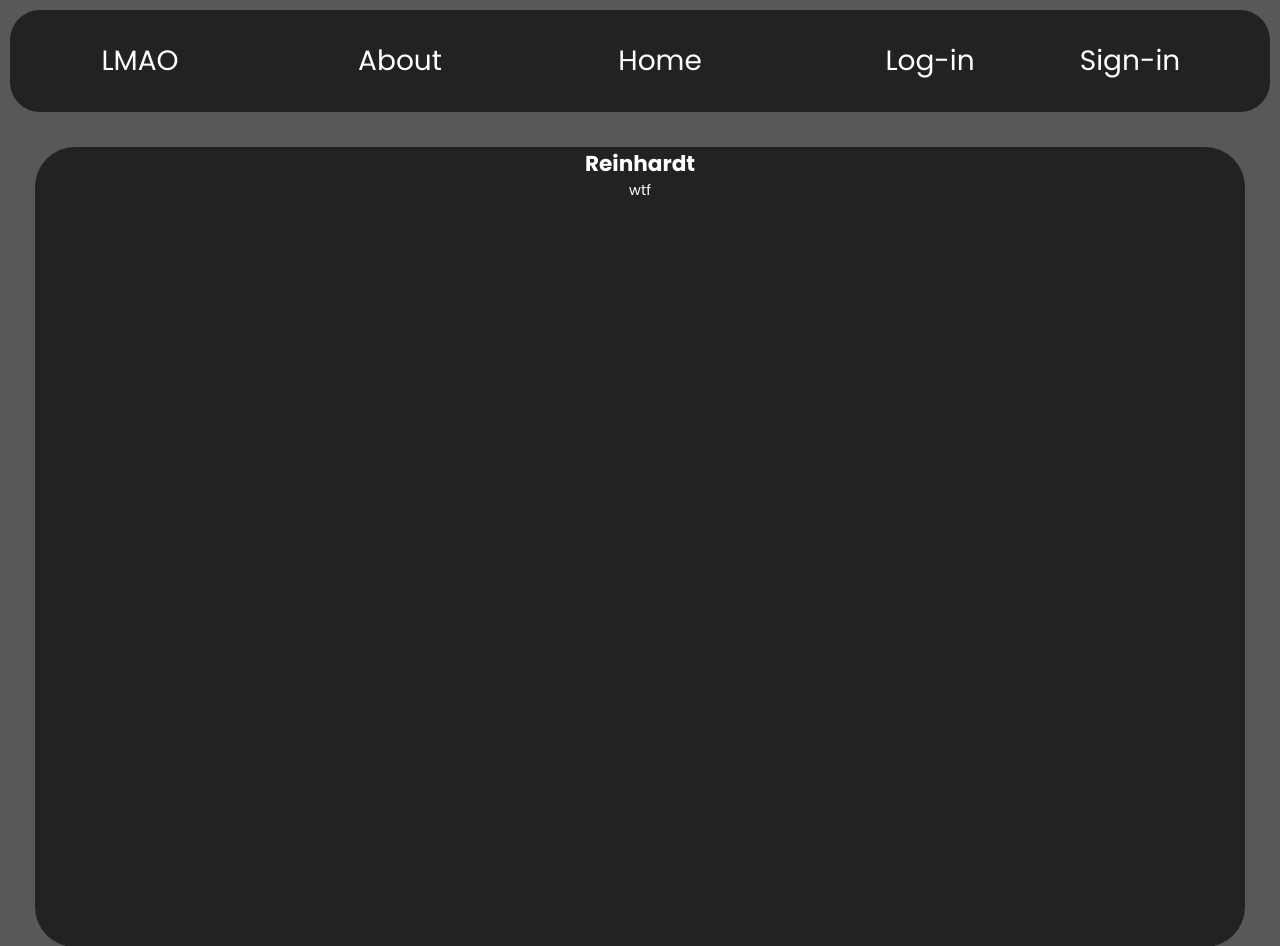
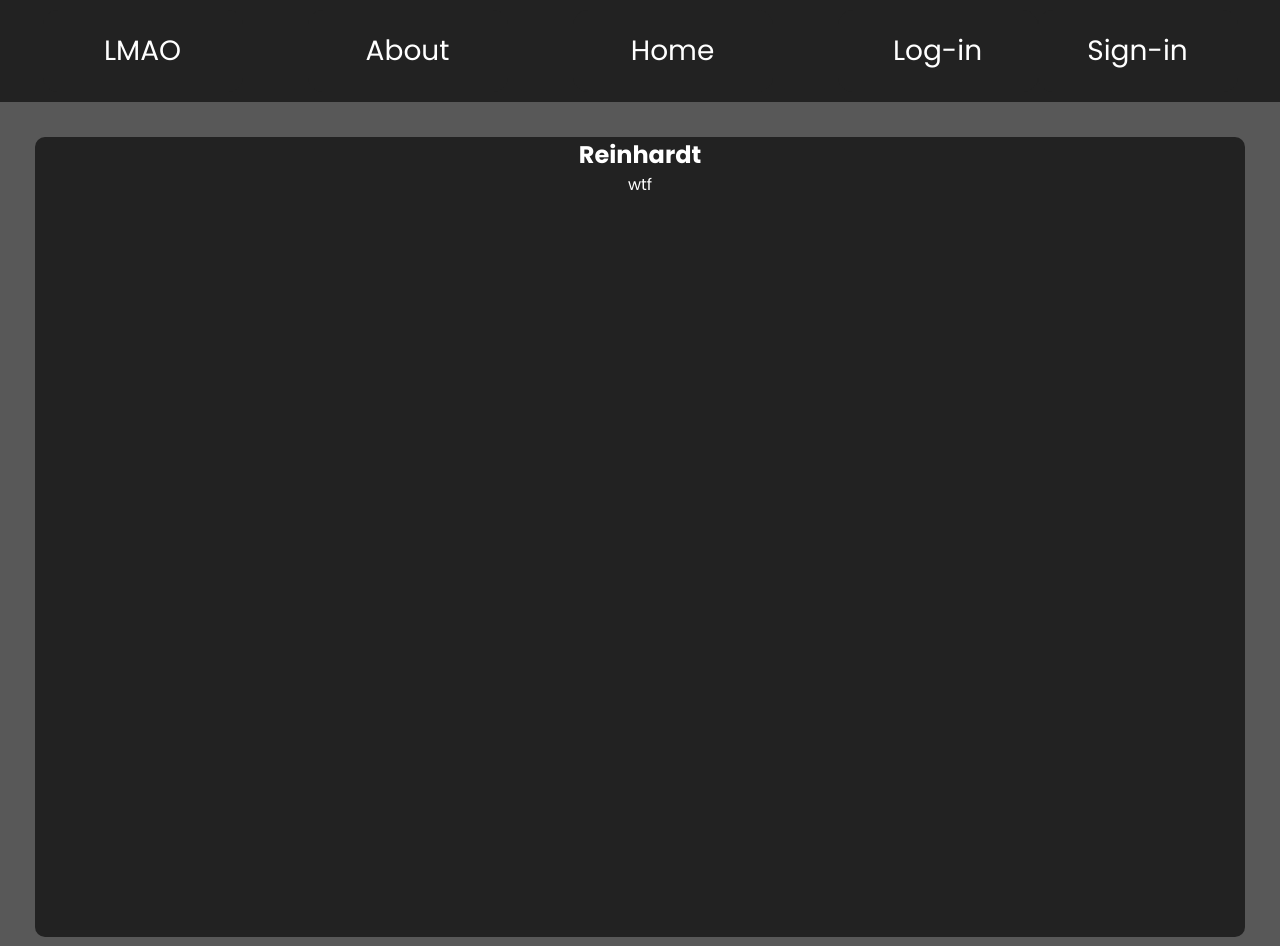
Before and after one commit to Phreyle/GitPhresh.github.io, a plain HTML site: page index.html in a window 1280 px wide. Shown: the top 946 px of the page. Drawn offline with Linux system fonts and the light colour scheme.

Commit message:
Slight change

```diff
--- a/main.scss
+++ b/main.scss
@@ -9,8 +9,9 @@
 }
 
 html body {
-    font-size: 90%;
     background-color: #585858;
+    margin: 0;
+    padding: 0;
 }
 
 :root {
@@ -23,14 +24,27 @@ html body {
     --failureCoor: rgb(255, 0, 0);
 }
 
+::-webkit-scrollbar {
+    width: 18px;
+}
 
+::-webkit-scrollbar-thumb {
+    background-color: #666;
+    border-radius: 10px;
+    border: 5px solid transparent;
+    background-clip: content-box;
+}
 
+::-webkit-scrollbar-track {
+    background-color: #1c1c1c;
+}
+
+// HEADER & NAV
 header {
     span {
         display: flex;
         justify-content: space-around;
         flex-direction: row;
-        margin: 10px;
         background-color: var(--primaryColor);
         border-radius: 30px;
     }
@@ -39,9 +53,9 @@ header {
         display: flex;
         justify-content: space-around;
         flex-direction: row;
-        margin: 10px;
+        margin-bottom: 10px;
+        padding: 10px;
         background-color: var(--primaryColor);
-        border-radius: 30px;
 
         // Drop Down Button
         .dropdownbtn {
@@ -126,13 +140,14 @@ header {
     }
 }
 
+// MAIN PAGE
 article {
     display: flex;
     align-items: center;
     flex-direction: column;
     margin: 35px;
     background-color: var(--primaryColor);
-    border-radius: 40px;
+    border-radius: 10px;
     height: 100vh;
     color: #FFFFFF;
 }
```
Also changed, not shown: main.css, 1 other file.
